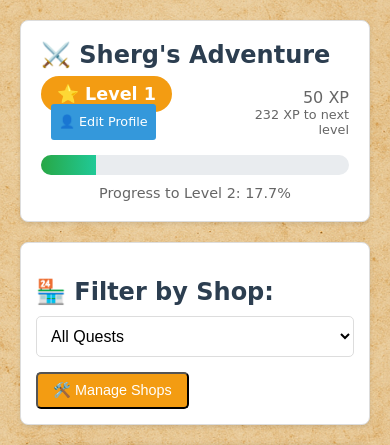
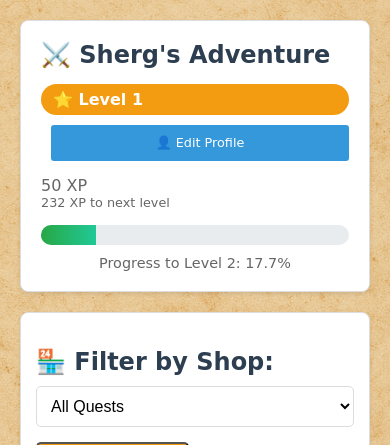
Before and after one commit to DavidShergold/capstone-shopping-quest, a Django app: page / in a window 390 px wide. Shown: the part 270-715 px from the top of the page. Run offline with Django 5.2, Linux system fonts and the light colour scheme; a user stored in the database is signed in; data comes from the database, SQL or seed files in the repository; some web fonts are replaced.

Commit message:
Fix mobile layout overlap in adventure panel - level badge and edit profile button now stack properly on small screens

```diff
--- a/quests/templates/quests/quest_log_new.html
+++ b/quests/templates/quests/quest_log_new.html
@@ -213,6 +213,29 @@
             justify-content: space-between;
             align-items: center;
             margin-bottom: 15px;
+            flex-wrap: wrap;
+            gap: 10px;
+        }
+
+        /* Mobile responsive adjustments for level display */
+        @media (max-width: 480px) {
+            .level-display {
+                flex-direction: column;
+                align-items: flex-start;
+                gap: 15px;
+            }
+
+            .level-display > div:first-child {
+                display: flex;
+                flex-direction: column;
+                gap: 10px;
+                width: 100%;
+            }
+
+            .exp-info {
+                text-align: left !important;
+                width: 100%;
+            }
         }
         .level-badge {
             background-color: #f39c12;
@@ -221,6 +244,14 @@
             border-radius: 20px;
             font-weight: bold;
             font-size: 1.1em;
+        }
+
+        /* Mobile responsive adjustments for level badge */
+        @media (max-width: 480px) {
+            .level-badge {
+                font-size: 1em;
+                padding: 6px 12px;
+            }
         }
         .exp-info {
             text-align: right;
```
